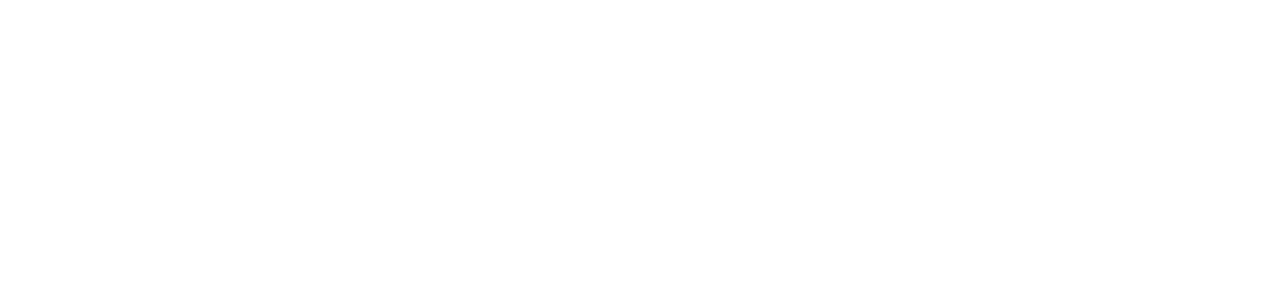
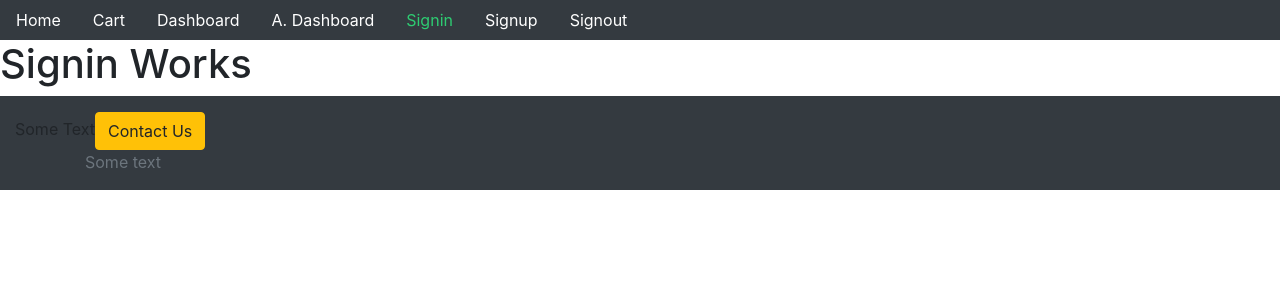
Before and after one commit to Abhimanyu369/mern, a React (Create React App) app in the folder frontend/: page /signin in a window 1280 px wide. Shown: the top 300 px of the page. Built offline with nearby package versions, Linux system fonts and the light colour scheme.

Commit message:
Front end update

```diff
--- a/frontend/src/Routes.js
+++ b/frontend/src/Routes.js
@@ -1,12 +1,16 @@
 import React from "react";
 import { BrowserRouter as Router, Route, Switch} from "react-router-dom";
 import Home from "./core/Home"
+import Signin from "./user/Signin";
+import Signup from "./user/Signup";
 
 const Routes = () => {
     return (
         <Router>
             <Switch>
                 <Route path="/" exact component={Home} />
+                <Route path="/signup" exact component={Signup} />
+                <Route path="/signin" exact component={Signin} />
             </Switch>
         </Router>
      );
--- a/frontend/src/core/Base.js
+++ b/frontend/src/core/Base.js
@@ -1,14 +1,11 @@
 import React from 'react';
+import Menu from './Menu'
+
 const Base = ({children}) => {
     return (
         <div>
-            <div className="container-fluid">
-                <div className="jumbotron bg-dark text-white text-center">
-                    <h2 className="display-4">My Title</h2>
-                    <p className="lead">My Description</p>
-                </div>
-                <p>{children}</p>
-            </div>
+            <Menu/>
+            {children}
             <footer className="footer bg-dark mt-auto py-3">
                 <div className="container-fluid">
                     Some Text
--- /dev/null
+++ b/frontend/src/core/Menu.js
@@ -0,0 +1,41 @@
+import React from 'react';
+import {Link, withRouter} from 'react-router-dom'
+
+const currentTab = (history, path) => {
+    if(history.location.pathname === path) {
+        return {color: "#2ecc72"}
+    } else {
+        return {color: "#fff"}
+    }
+}
+
+const Menu = ({history}) => (
+    <div>
+        <ul className="nav nav tabs bg-dark">
+            <li className="nav-item">
+                <Link style={currentTab(history, "/")} className="nav-link" to="/">Home</Link>
+            </li>
+            <li className="nav-item">
+                <Link style={currentTab(history, "/cart")} className="nav-link" to="/cart">Cart</Link>
+            </li>
+            <li className="nav-item">
+                <Link style={currentTab(history, "/user/dashboard")} className="nav-link" to="/user/dashboard">Dashboard</Link>
+            </li>
+            <li className="nav-item">
+                <Link style={currentTab(history, "/admin/dashboard")} className="nav-link" to="/admin/dashboard">A. Dashboard</Link>
+            </li>
+            <li className="nav-item">
+                <Link style={currentTab(history, "/signin")} className="nav-link" to="/signin">Signin</Link>
+            </li>
+            <li className="nav-item">
+                <Link style={currentTab(history, "/signup")} className="nav-link" to="/signup">Signup</Link>
+            </li>
+            <li className="nav-item">
+                <Link style={currentTab(history, "/signout")} className="nav-link" to="/signout">Signout</Link>
+            </li>
+        </ul>
+    </div>
+)
+
+
+export default withRouter(Menu);
--- a/frontend/src/user/Signin.js
+++ b/frontend/src/user/Signin.js
@@ -0,0 +1,13 @@
+import React, {useState} from 'react';
+import Base from '../core/Base';
+import {Link} from 'react-router-dom'
+
+const Signin = () => {
+    return (
+        <Base>
+            <h1>Signin Works</h1>
+        </Base>
+     );
+}
+
+export default Signin;
--- a/frontend/src/user/Signup.js
+++ b/frontend/src/user/Signup.js
@@ -0,0 +1,13 @@
+import React, {useState} from 'react';
+import Base from '../core/Base';
+import {Link} from 'react-router-dom'
+
+const Signup = () => {
+    return (
+        <Base>
+            <h1>Signup Works</h1>
+        </Base>
+     );
+}
+
+export default Signup;
```
